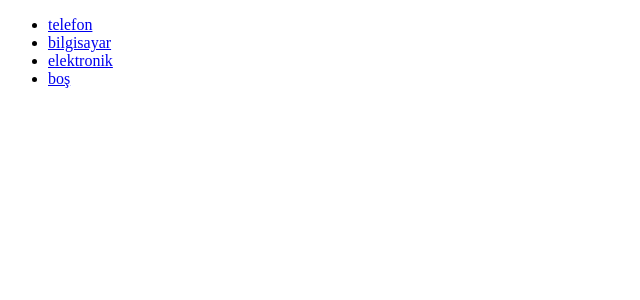
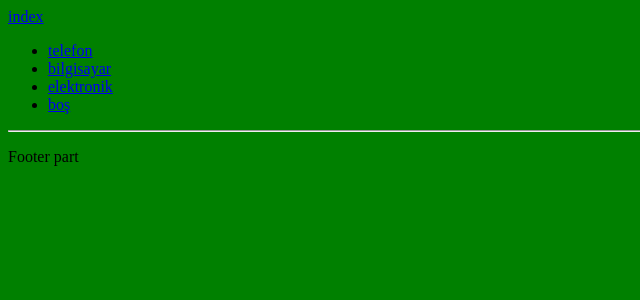
Before and after one commit to nusretgon/django-blog-app, a Django app: page / in a window 1280 px wide. Shown: the top 300 px of the page, without its empty margins (0-640 px from the left). Run offline with Django 5.2, Linux system fonts and the light colour scheme.

Commit message:
Partial templates and css,images folders added

```diff
--- a/blogapp/blogapp/settings.py
+++ b/blogapp/blogapp/settings.py
@@ -119,7 +119,7 @@ USE_TZ = True
 # Static files (CSS, JavaScript, Images)
 # https://docs.djangoproject.com/en/5.0/howto/static-files/
 
-STATIC_URL = 'static/'
+STATIC_URL = '/static/'
 
 # Default primary key field type
 # https://docs.djangoproject.com/en/5.0/ref/settings/#default-auto-field
--- /dev/null
+++ b/blogapp/myapp/static/css/style.css
@@ -0,0 +1,3 @@
+body{
+    background-color: green;
+}
--- a/blogapp/templates/myapp/index.html
+++ b/blogapp/myapp/templates/index.html
@@ -1,4 +1,11 @@
 {% extends 'layout.html' %}
+
+{% load static %}
+
+{% block css_files %}
+    <link rel="stylesheet" href="{% static 'css/style.css' %}">
+{% endblock %}
+
 {% block page_title%}
 Index
 {%endblock%}
--- a/blogapp/myapp/views.py
+++ b/blogapp/myapp/views.py
@@ -12,7 +12,7 @@ data = {
 def index(request):
     categories = list(data.keys())
 
-    return render(request, 'myapp/index.html', {
+    return render(request, 'index.html', {
         "categories": categories
     })
 
@@ -31,7 +31,7 @@ def getProductsByCategoryId(request, category_id):
 def getProductsByCategory(request, category):
     try:
         products = data[category]
-        return render(request, 'myapp/products.html', {
+        return render(request, 'products.html', {
             "category": category,
             "products": products
         })
--- a/blogapp/templates/layout.html
+++ b/blogapp/templates/layout.html
@@ -3,10 +3,12 @@
 <head>
     <meta charset="UTF-8">
     <meta name="viewport" content="width=device-width, initial-scale=1.0">
+    {% block css_files %}{% endblock %}
     <title>{% block page_title %} {%endblock%}</title>
 </head>
 <body>
-    {% block content %}
-    {% endblock %}
+    {% include 'partials/_header.html' %}
+    {% block content %}{% endblock %}
+    {% include 'partials/_footer.html'%}
 </body>
 </html>
--- /dev/null
+++ b/blogapp/templates/partials/_footer.html
@@ -0,0 +1,6 @@
+<footer>
+    <hr>
+    <p>
+        Footer part
+    </p>
+</footer>
--- /dev/null
+++ b/blogapp/templates/partials/_header.html
@@ -0,0 +1,5 @@
+<header>
+    <nav>
+        <a href="/products"> index </a>
+    </nav>
+</header>
```
Also changed, not shown: blogapp/myapp/templates/products.html (renamed from blogapp/templates/myapp/products.html).
